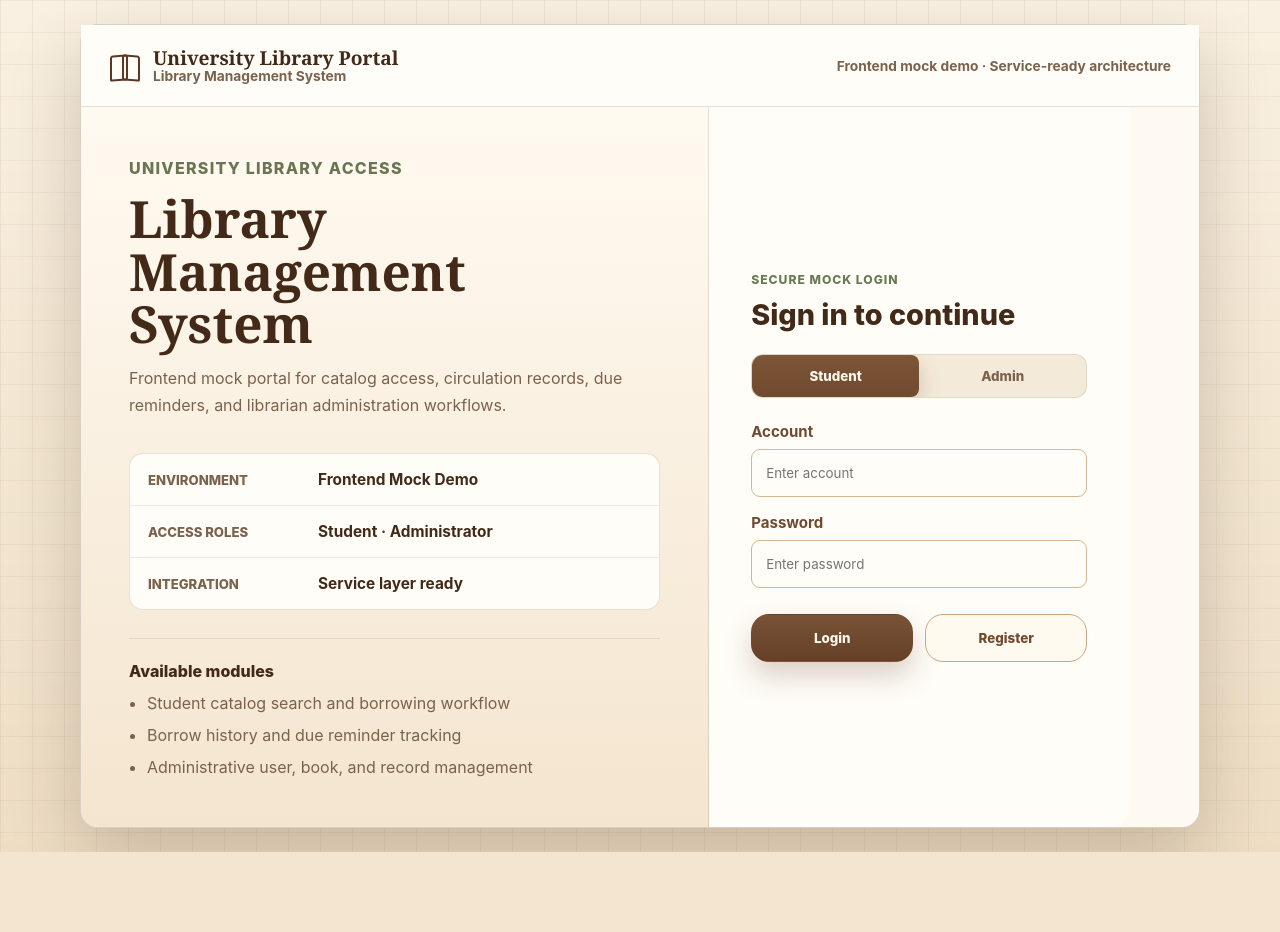
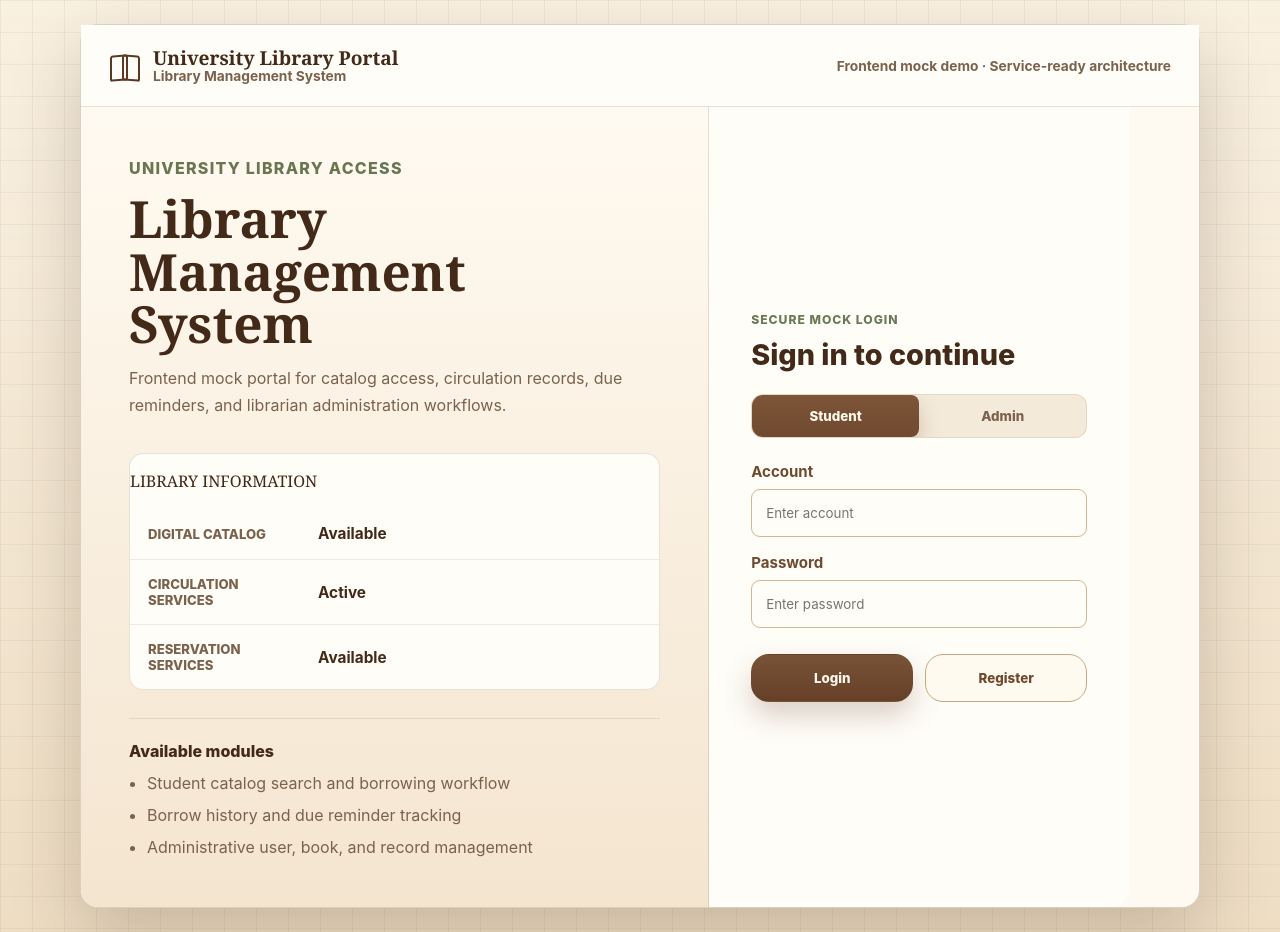
Before and after one commit to ntu-b13505010/library-management-frontend, a React (Vite) app: page /login in a window 1280 px wide. Before the commit the page ends 852 px from the top, so only its background shows below. Built offline with nearby package versions, Linux system fonts and the light colour scheme; no server answers.

Commit message:
Update login page library information section

```diff
--- a/src/pages/LoginPage.jsx
+++ b/src/pages/LoginPage.jsx
@@ -69,17 +69,18 @@ function LoginPage() {
             </div>
 
             <div className="system-status-panel">
+              <p>LIBRARY INFORMATION</p>
               <div className="status-row">
-                <span>Environment</span>
-                <strong>Frontend Mock Demo</strong>
+                <span>Digital Catalog</span>
+                <strong>Available</strong>
               </div>
               <div className="status-row">
-                <span>Access Roles</span>
-                <strong>Student · Administrator</strong>
+                <span>Circulation Services</span>
+                <strong>Active</strong>
               </div>
               <div className="status-row">
-                <span>Integration</span>
-                <strong>Service layer ready</strong>
+                <span>Reservation Services</span>
+                <strong>Available</strong>
               </div>
             </div>
 
```
